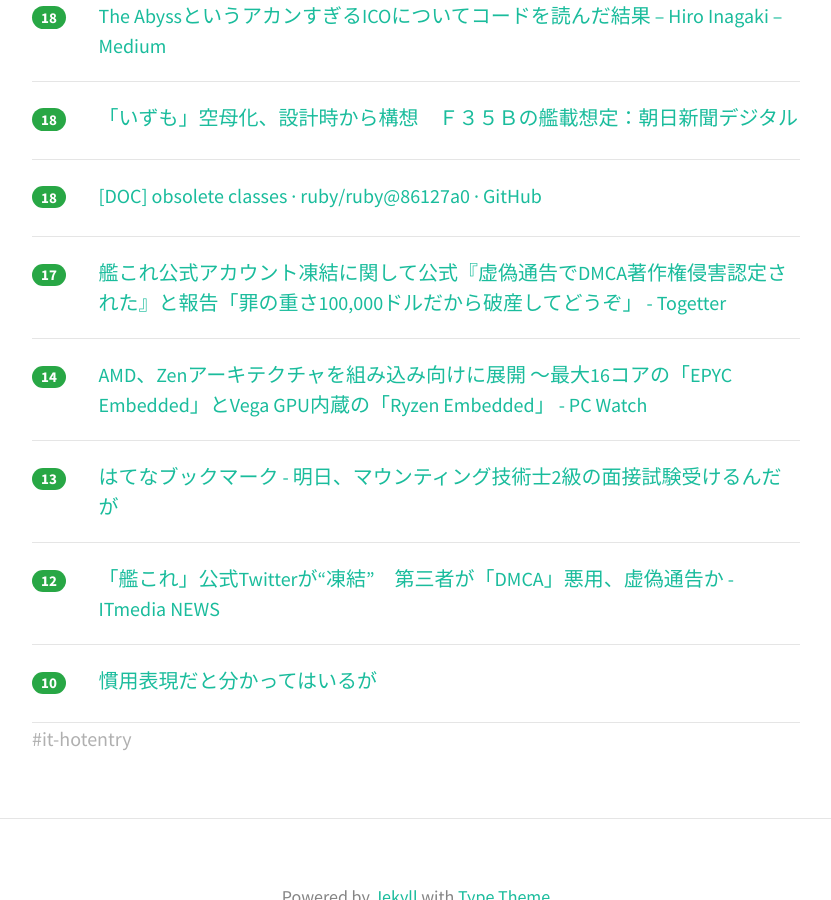
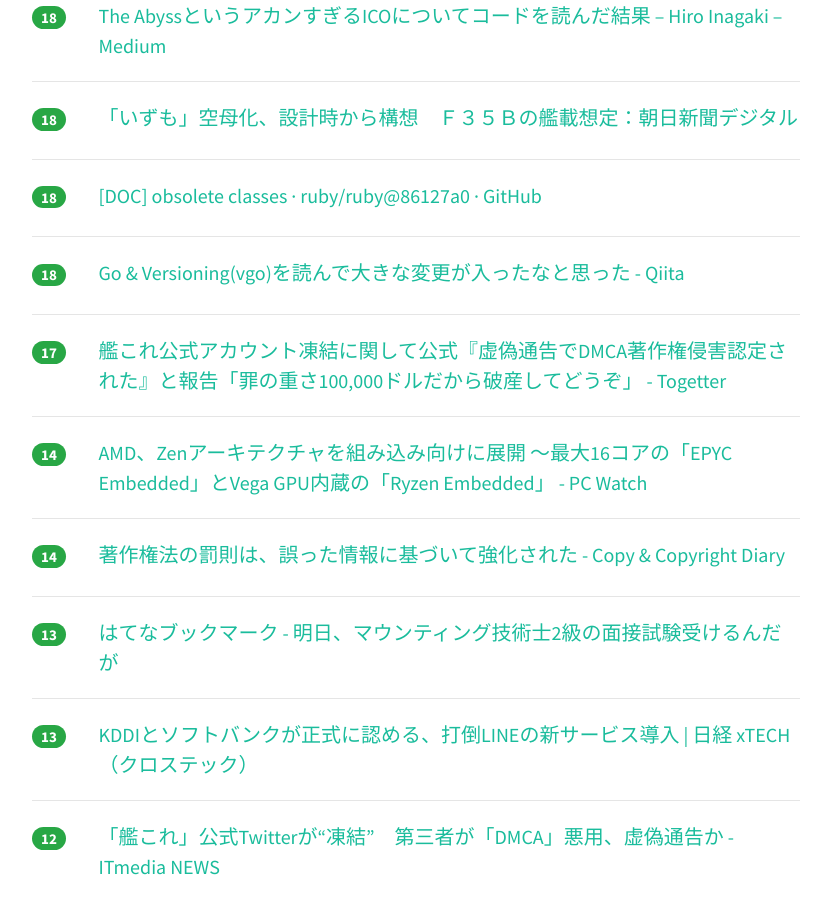
Before and after one commit to yatta47/hatena-matome-site, a Jekyll site: the page built from _posts/2018-02-23-hatena.md, in a window 1280 px wide and 900 px high, scrolled down 3989 px. Shown: the whole window, without its empty margins (224-1055 px from the left). Built offline with Jekyll 4.4.1, drawn with Linux system fonts in a browser that asks for light colours; nearby versions of some CDN libraries.

Commit message:
Updated 2018-02-23

```diff
--- a/_posts/2018-02-23-hatena.md
+++ b/_posts/2018-02-23-hatena.md
@@ -1,10 +1,10 @@
 ---
 layout: post
 title:  "2018-02-23 はてぶIT"
-date:   2018-02-23 17:03:30
+date:   2018-02-23 18:03:12
 tags: [it-hotentry]
 ---
-48 件のデータあり
+51 件のデータあり
 
 <hr><div class="row">
 <div class="col-1"><span class="badge badge-pill badge-success h2">495</span></div>
@@ -222,6 +222,11 @@ tags: [it-hotentry]
 </div>
 <hr>
 <div class="row">
+<div class="col-1"><span class="badge badge-pill badge-success h2">18</span></div>
+<div class="col-11"><a href='https://qiita.com/lufia/items/67701e2f927c77a75d6e' target='_blank'>Go & Versioning(vgo)を読んで大きな変更が入ったなと思った - Qiita</a></div>
+</div>
+<hr>
+<div class="row">
 <div class="col-1"><span class="badge badge-pill badge-success h2">17</span></div>
 <div class="col-11"><a href='https://togetter.com/li/1202067' target='_blank'>艦これ公式アカウント凍結に関して公式『虚偽通告でDMCA著作権侵害認定された』と報告「罪の重さ100,000ドルだから破産してどうぞ」 - Togetter</a></div>
 </div>
@@ -232,8 +237,18 @@ tags: [it-hotentry]
 </div>
 <hr>
 <div class="row">
+<div class="col-1"><span class="badge badge-pill badge-success h2">14</span></div>
+<div class="col-11"><a href='http://d.hatena.ne.jp/copyright/20180222/p1' target='_blank'>著作権法の罰則は、誤った情報に基づいて強化された - Copy & Copyright Diary</a></div>
+</div>
+<hr>
+<div class="row">
 <div class="col-1"><span class="badge badge-pill badge-success h2">13</span></div>
 <div class="col-11"><a href='http://b.hatena.ne.jp/entry/s/anond.hatelabo.jp/20180222135021' target='_blank'>はてなブックマーク - 明日、マウンティング技術士2級の面接試験受けるんだが</a></div>
+</div>
+<hr>
+<div class="row">
+<div class="col-1"><span class="badge badge-pill badge-success h2">13</span></div>
+<div class="col-11"><a href='http://tech.nikkeibp.co.jp/atcl/nxt/news/18/00208/' target='_blank'>KDDIとソフトバンクが正式に認める、打倒LINEの新サービス導入 | 日経 xTECH（クロステック）</a></div>
 </div>
 <hr>
 <div class="row">
```
